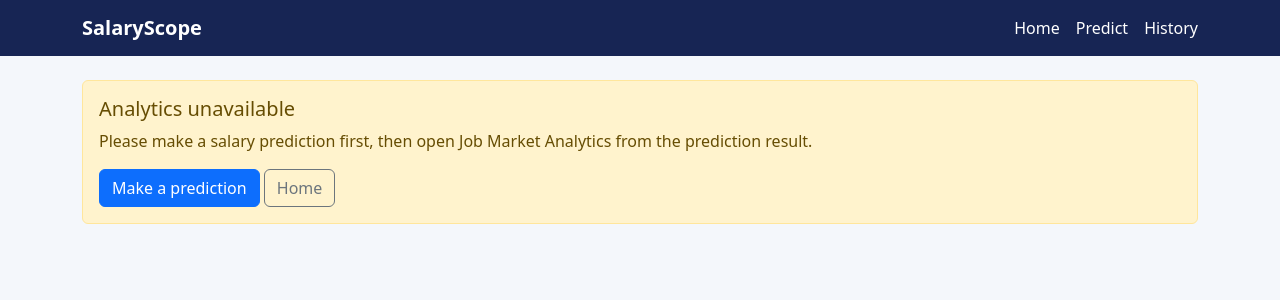
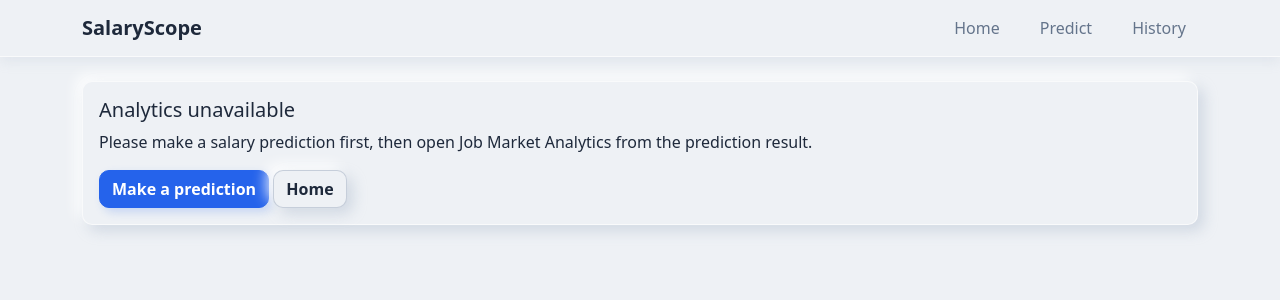
Before and after one commit to i-rohith/SalaryScope, a Django app: page /analytics/ in a window 1280 px wide. Shown: the top 300 px of the page. Run offline with Django 5.2, Linux system fonts and the light colour scheme; parts of the project's set-up code (start-up, migrations or seed data) failed here and were passed over.

Commit message:
Apply soft neumorphic styling to analytics dashboard

```diff
--- a/templates/analytics.html
+++ b/templates/analytics.html
@@ -10,19 +10,227 @@
           rel="stylesheet">
 
     <style>
-        body { background: #f4f7fb; color: #253047; }
-        .navbar { background: #172554; }
-        .panel, .kpi {
-            background: #fff;
-            border: 0;
-            border-radius: 14px;
-            box-shadow: 0 4px 18px rgba(15,23,42,.06);
-        }
-        .kpi-label { color: #64748b; font-size: .9rem; }
-        .kpi-value { color: #172554; font-size: 1.65rem; font-weight: 700; }
-        .chart-box { height: 320px; position: relative; }
-        .section-title { font-weight: 700; }
-        .table th { white-space: nowrap; }
+
+:root {
+    --bg-color: #eef1f5;
+    --text-main: #1e293b;
+    --text-muted: #64748b;
+    --accent-blue: #2563eb;
+    --accent-hover: #1d4ed8;
+
+    --neu-raised:
+        6px 6px 14px rgba(166, 180, 200, 0.40),
+        -6px -6px 14px rgba(255, 255, 255, 0.90);
+
+    --neu-hover:
+        8px 8px 16px rgba(166, 180, 200, 0.45),
+        -8px -8px 16px rgba(255, 255, 255, 0.95);
+
+    --neu-inset:
+        inset 3px 3px 6px rgba(166, 180, 200, 0.35),
+        inset -3px -3px 6px rgba(255, 255, 255, 0.85);
+
+    --radius: 16px;
+    --radius-sm: 10px;
+}
+
+* {
+    box-sizing: border-box;
+}
+
+body {
+    background: var(--bg-color);
+    color: var(--text-main);
+    font-family: system-ui, -apple-system, "Segoe UI",
+                 Roboto, Arial, sans-serif;
+}
+
+/* Navigation */
+.navbar {
+    background: var(--bg-color) !important;
+    border-bottom: 1px solid rgba(255, 255, 255, 0.65);
+    box-shadow: 0 4px 12px rgba(166, 180, 200, 0.20);
+}
+
+.navbar .navbar-brand {
+    color: var(--text-main) !important;
+    font-weight: 750;
+}
+
+.navbar a.text-white {
+    color: var(--text-muted) !important;
+    font-weight: 500;
+    text-decoration: none;
+    padding: 8px 12px;
+    border-radius: var(--radius-sm);
+    transition: color 0.2s ease, background 0.2s ease;
+}
+
+.navbar a.text-white:hover {
+    color: var(--accent-blue) !important;
+    background: rgba(255, 255, 255, 0.55);
+}
+
+/* Main headings */
+.section-title {
+    color: var(--text-main);
+    font-weight: 750;
+    letter-spacing: -0.3px;
+}
+
+.text-secondary,
+.text-muted {
+    color: var(--text-muted) !important;
+}
+
+/* Panels and KPI cards */
+.panel,
+.kpi {
+    background: var(--bg-color);
+    border: 1px solid rgba(255, 255, 255, 0.65) !important;
+    border-radius: var(--radius);
+    box-shadow: var(--neu-raised);
+    transition: box-shadow 0.2s ease;
+}
+
+.kpi {
+    padding: 20px !important;
+}
+
+.kpi-label {
+    color: var(--text-muted);
+    font-size: 0.85rem;
+    margin-bottom: 8px;
+}
+
+.kpi-value {
+    color: var(--text-main);
+    font-size: 1.45rem;
+    font-weight: 750;
+    overflow-wrap: anywhere;
+}
+
+/* Benchmark comparison cards */
+.panel .border.rounded {
+    background: var(--bg-color);
+    border: 1px solid rgba(255, 255, 255, 0.55) !important;
+    border-radius: var(--radius-sm) !important;
+    box-shadow: var(--neu-inset);
+}
+
+/* Chart containers */
+.chart-box {
+    height: 320px;
+    position: relative;
+    padding: 8px;
+    border-radius: var(--radius-sm);
+    background: var(--bg-color);
+}
+
+/* Tables */
+.table {
+    --bs-table-bg: transparent;
+    --bs-table-color: var(--text-main);
+    --bs-table-hover-bg: rgba(255, 255, 255, 0.45);
+    --bs-table-hover-color: var(--text-main);
+    margin-bottom: 0;
+}
+
+.table th {
+    white-space: nowrap;
+    color: var(--text-muted);
+    font-size: 0.85rem;
+    font-weight: 650;
+    border-bottom-color: rgba(148, 163, 184, 0.35);
+}
+
+.table td {
+    border-bottom-color: rgba(148, 163, 184, 0.22);
+    vertical-align: middle;
+}
+
+/* Alerts */
+.alert {
+    border: 1px solid rgba(255, 255, 255, 0.65);
+    border-radius: var(--radius-sm);
+}
+
+.alert-light,
+.alert-info,
+.alert-warning {
+    background: var(--bg-color);
+    color: var(--text-main);
+    box-shadow: var(--neu-raised);
+}
+
+/* Buttons */
+.btn {
+    border-radius: var(--radius-sm);
+    font-weight: 600;
+    transition: transform 0.2s ease, box-shadow 0.2s ease;
+}
+
+.btn-primary {
+    background: var(--accent-blue);
+    border-color: var(--accent-blue);
+    box-shadow: 4px 4px 10px rgba(37, 99, 235, 0.20);
+}
+
+.btn-primary:hover {
+    background: var(--accent-hover);
+    border-color: var(--accent-hover);
+    transform: translateY(-1px);
+}
+
+.btn-outline-secondary {
+    background: var(--bg-color);
+    color: var(--text-main);
+    border-color: rgba(148, 163, 184, 0.45);
+    box-shadow: var(--neu-raised);
+}
+
+.btn-outline-secondary:hover {
+    background: var(--bg-color);
+    color: var(--accent-blue);
+    box-shadow: var(--neu-hover);
+}
+
+.btn-outline-primary {
+    color: var(--accent-blue);
+    border-color: rgba(37, 99, 235, 0.4);
+}
+
+.chart-box canvas {
+    max-width: 100%;
+}
+
+@media (max-width: 576px) {
+    .container {
+        padding-left: 16px;
+        padding-right: 16px;
+    }
+
+    .kpi-value {
+        font-size: 1.15rem;
+    }
+
+    .panel {
+        padding: 18px !important;
+    }
+
+    .chart-box {
+        height: 280px;
+    }
+}
+
+@media (prefers-reduced-motion: reduce) {
+    *,
+    *::before,
+    *::after {
+        transition: none !important;
+    }
+}
+
     </style>
 </head>
 
```
